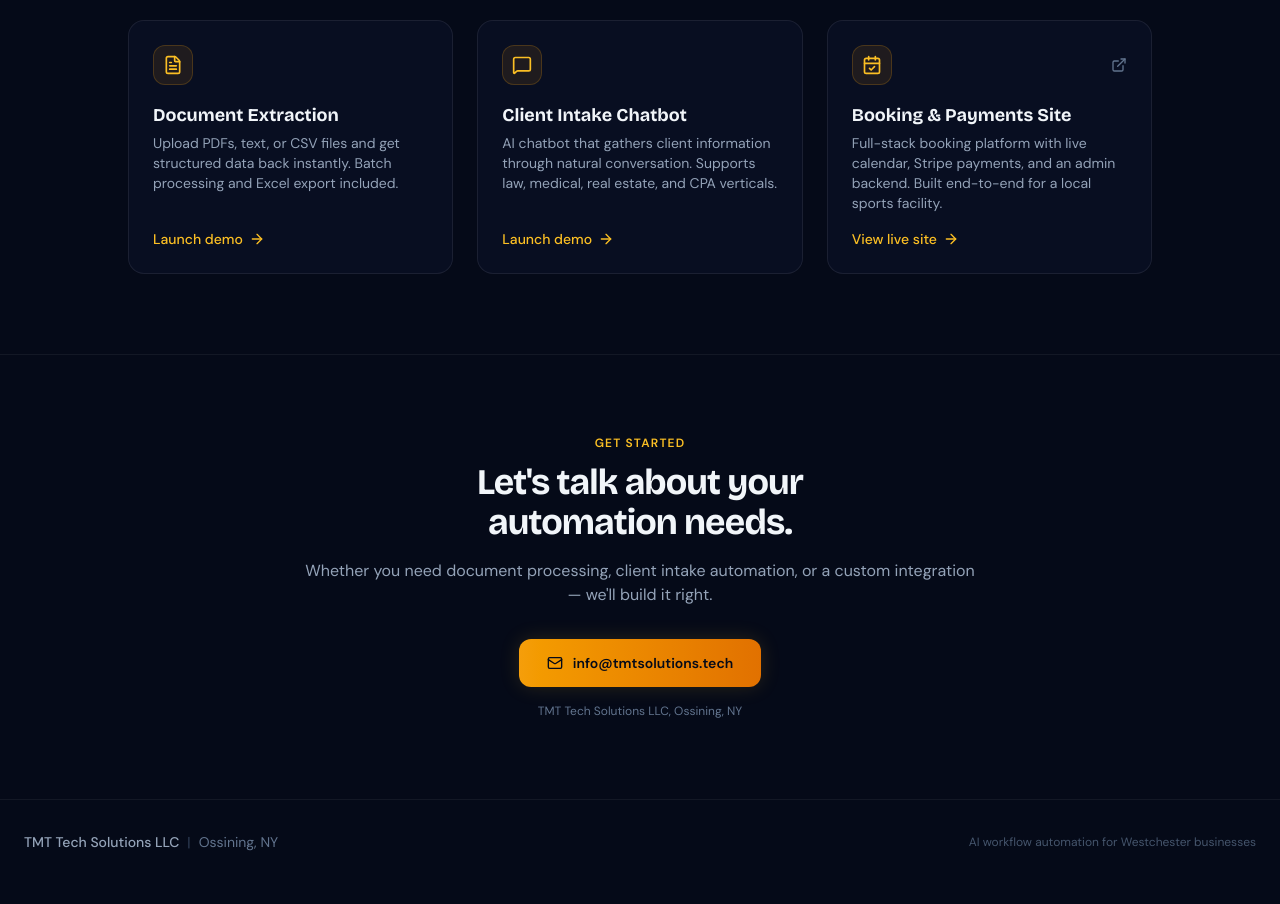
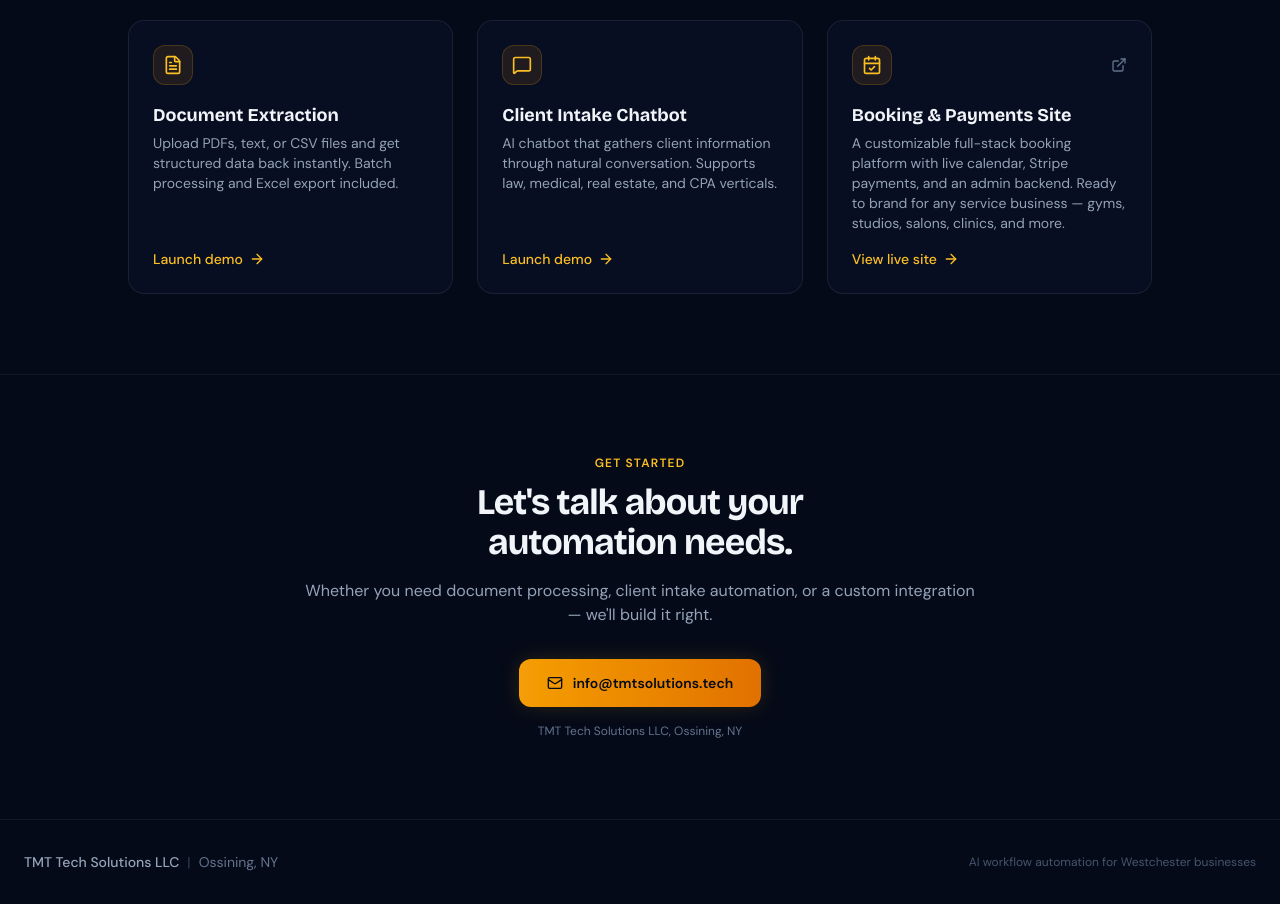
Before and after one commit to tmtsolutions23/TMT-Data-Exctractor-Demo, a Next.js app: page / in a window 1280 px wide. Shown: the part 2820-3724 px from the top of the page. Built offline with nearby package versions, Linux system fonts and the light colour scheme.

Commit message:
copy: reframe booking demo as customizable template for service businesses

```diff
--- a/src/app/page.tsx
+++ b/src/app/page.tsx
@@ -382,9 +382,9 @@ export default function LandingPage() {
                   Booking & Payments Site
                 </h4>
                 <p className="text-sm text-slate-400 mb-4 flex-1">
-                  Full-stack booking platform with live calendar, Stripe
-                  payments, and an admin backend. Built end-to-end for a local
-                  sports facility.
+                  A customizable full-stack booking platform with live calendar,
+                  Stripe payments, and an admin backend. Ready to brand for any
+                  service business — gyms, studios, salons, clinics, and more.
                 </p>
                 <span className="inline-flex items-center gap-1.5 text-sm font-medium text-amber-400 group-hover:text-amber-300 transition-colors">
                   View live site
```
